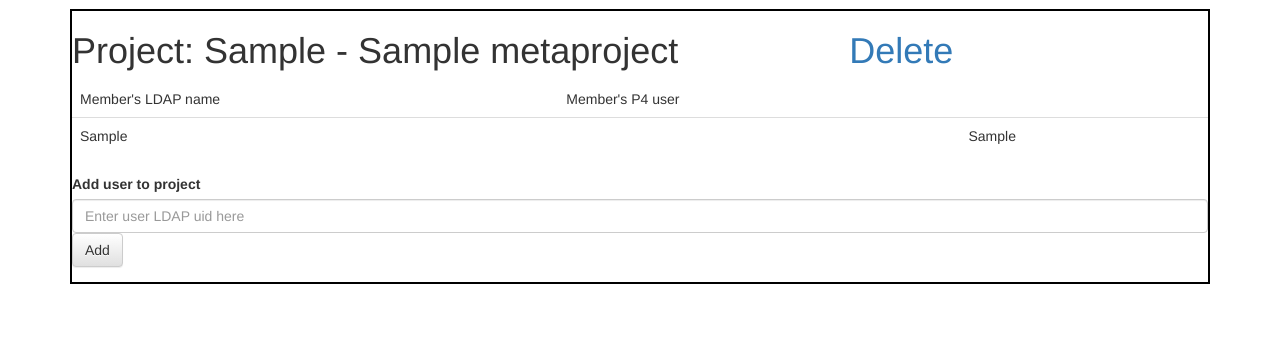
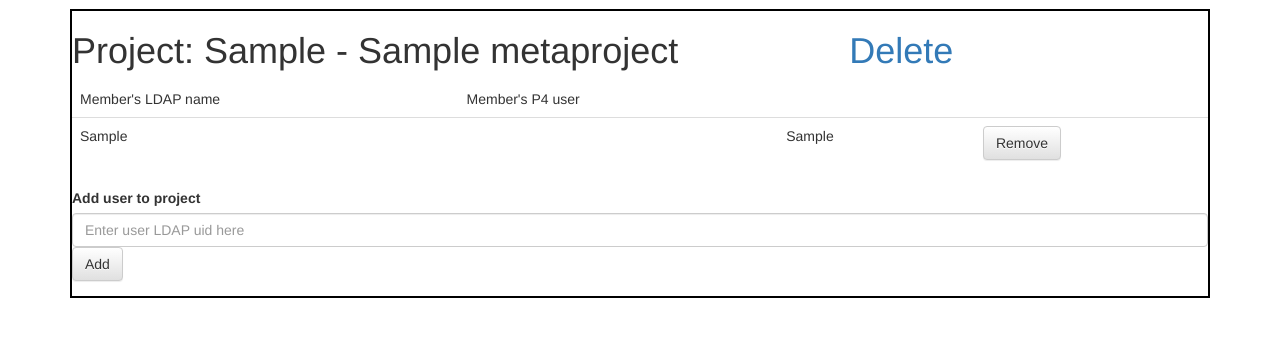
Before and after one commit to Slub77/ProjectAccessPortal, a Django app: page /projectaccess/projects/ in a window 1280 px wide. Shown: the part 51-388 px from the top of the page. Run offline with Django 3.2, Linux system fonts and the light colour scheme; tables that the repository leaves empty hold one stand-in row (values such as "Sample post"); some libraries are stand-ins or nearby versions.

Commit message:
Implemented button for removing a user from a project

```diff
--- a/projectaccess/templates/projects.html
+++ b/projectaccess/templates/projects.html
@@ -29,6 +29,16 @@
                         <tr>
                             <td> {% if user.ldap_user %} {{ user.ldap_user.dn }} {% endif %} <td>
                             <td> {% if user.p4_user %} {{ user.p4_user.user }} {% endif %} <td>
+                            <td>
+                                <form action="{% url 'projectaccess:projects' %}" method="post">
+                                    {% csrf_token %}
+                                    <input type="hidden" name="action" value="remove" />
+                                    <input type="hidden" name="project_id" value="{{project.id}}">
+                                    <input type="hidden" name="user_id" value="{{user.id}}">
+                                    <button type="submit" name="submit" class="btn btn-default">Remove</button>
+                                </form>
+                            </td>
+
                         </tr>
                     {% endfor %}
 
@@ -40,6 +50,7 @@
                 {% csrf_token %}
                 <div class="form-group">
                     <label for="user_name">Add user to project</label>
+                    <input type="hidden" name="action" value="add" />
                     <input type="hidden" name="project_id" value="{{project.id}}">
                     <input type="text" class="form-control" id="user_name" placeholder="Enter user LDAP uid here" name="user_name">
                     <button type="submit" class="btn btn-default">Add</button>
--- a/projectaccess/views.py
+++ b/projectaccess/views.py
@@ -3,7 +3,7 @@ from django.http import HttpResponse
 from django.template import RequestContext, loader
 
 from models import LDAPUser, MetaUser, MetaProject
-from meta_actions import add_user_to_project
+from meta_actions import add_user_to_project, remove_user_from_project
 
 
 def index(request):
@@ -25,12 +25,22 @@ def users(request):
 def projects(request):
 
     if request.method == 'POST':
-        project_id = request.POST['project_id']
-        user_name = request.POST['user_name']
-        ldap_user = LDAPUser.objects.get(uid=user_name)
-        meta_user = MetaUser.objects.get(ldap_user=ldap_user)
-        meta_project = MetaProject.objects.get(id=project_id)
-        add_user_to_project(meta_project, meta_user)
+
+        if request.POST['action'] == 'add':
+            project_id = request.POST['project_id']
+            user_name = request.POST['user_name']
+            ldap_user = LDAPUser.objects.get(uid=user_name)
+            meta_user = MetaUser.objects.get(ldap_user=ldap_user)
+            meta_project = MetaProject.objects.get(id=project_id)
+            add_user_to_project(meta_project, meta_user)
+        elif request.POST['action'] == 'remove':
+            project_id = request.POST['project_id']
+            user_id = request.POST['user_id']
+            meta_user = MetaUser.objects.get(id=user_id)
+            meta_project = MetaProject.objects.get(id=project_id)
+            remove_user_from_project(meta_project, meta_user)
+        else:
+            raise Exception("Unsupported POST action")
 
     template = loader.get_template('projects.html')
     context = RequestContext(request, {
```
